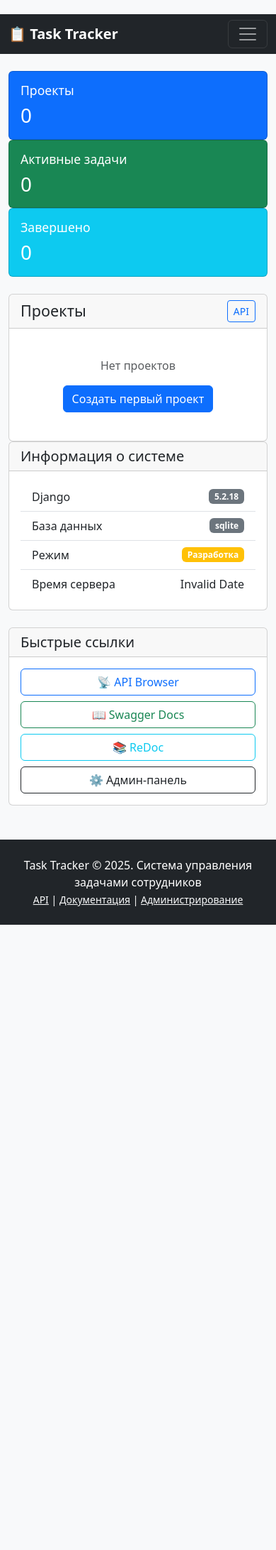
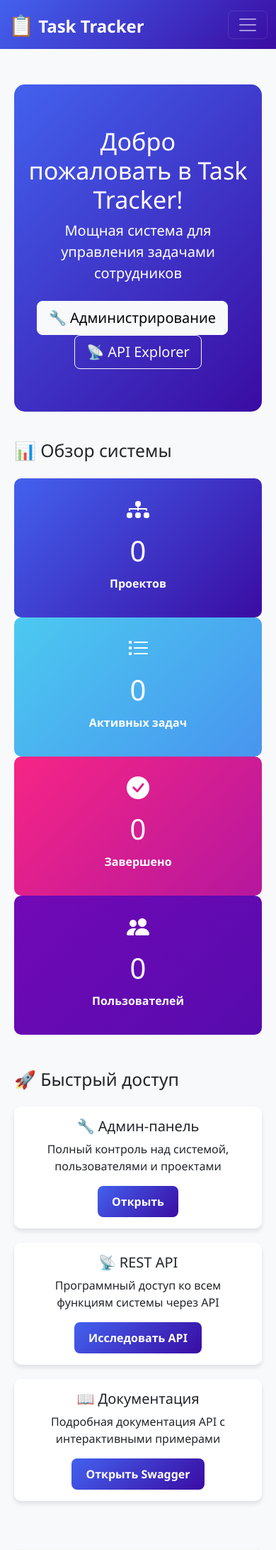
Before and after one commit to Anton742-Tu/Task-Tracker, a Django app: page / in a window 390 px wide. Shown: the top 2184 px of the page at 71% size. Before the commit the page ends 1303 px from the top, so only its background shows below. Run offline with Django 5.2, Linux system fonts and the light colour scheme; data that the repository does not hold is empty.

Commit message:
feat: полная базовая реализация Task Tracker
Веб-интерфейс:
- Красивая главная страница с Bootstrap 5
- Адаптивный дизайн с анимациями
- Панель навигации и футер
- Статистика проектов и задач

API:
- REST API для проектов (ProjectViewSet)
- REST API для задач (TaskViewSet)
- Swagger/OpenAPI документация
- Фильтрация и поиск

Модели:
- Кастомная модель пользователя
- Модели Project и Task
- Готовность к расширению

Инфраструктура:
- Docker конфигурация
- Makefile для управления
- Poetry для зависимостей
- Настройки разработки/продакшена

```diff
--- a/backend/config/urls.py
+++ b/backend/config/urls.py
@@ -1,28 +1,145 @@
+from pathlib import Path
+
 from django.conf import settings
 from django.contrib import admin
+from django.http import HttpResponse, JsonResponse
 from django.urls import include, path
 from drf_yasg import openapi
 from drf_yasg.views import get_schema_view
 from rest_framework import permissions
 
-from api.views.home import home_view
 
+def home_view(request):
+    """Главная страница"""
+    try:
+        import sys
+
+        import django
+        from django.db import connection
+        from django.shortcuts import render
+        from django.utils import timezone
+
+        # Базовый контекст
+        context = {
+            "django_version": django.get_version(),
+            "python_version": sys.version.split()[0],
+            "database_info": connection.vendor,
+            "debug_mode": django.conf.settings.DEBUG,
+            "server_time": timezone.now(),
+        }
+
+        # Пробуем получить данные из БД (если таблицы существуют)
+        try:
+            # Проекты
+            from apps.projects.models import Project
+
+            context["projects_count"] = Project.objects.count()
+
+            # Задачи
+            from apps.tasks.models import Task
+
+            context["active_tasks_count"] = Task.objects.filter(
+                status="in_progress"
+            ).count()
+            context["completed_tasks_count"] = Task.objects.filter(
+                status="completed"
+            ).count()
+
+            # Пользователи
+            from django.contrib.auth import get_user_model
+
+            User = get_user_model()
+            context["users_count"] = User.objects.count()
+
+        except Exception as db_error:
+            # Если таблицы еще не созданы
+            print(f"БД не готова: {db_error}")
+            context["projects_count"] = 0
+            context["active_tasks_count"] = 0
+            context["completed_tasks_count"] = 0
+            context["users_count"] = 0
+
+        return render(request, "index.html", context)
+
+    except Exception as e:
+        # Если что-то пошло не так
+        html = f"""
+        <!DOCTYPE html>
+        <html>
+        <head><title>Ошибка</title><style>body{{font-family:Arial;padding:20px;}}</style></head>
+        <body>
+            <h1>Ошибка в шаблоне</h1>
+            <pre style="background:#f0f0f0;padding:10px;border-radius:5px;">{str(e)}</pre>
+            <p><a href="/">На главную</a></p>
+        </body>
+        </html>
+        """
+        return HttpResponse(html)
+
+
+def diagnostic_view(request):
+    BASE_DIR = Path(__file__).resolve().parent.parent
+    templates_dir = BASE_DIR / "templates"
+
+    # Проверяем, что внутри templates/
+    template_files = []
+    if templates_dir.exists():
+        for file in templates_dir.iterdir():
+            template_files.append(
+                {
+                    "name": file.name,
+                    "size": file.stat().st_size,
+                    "is_file": file.is_file(),
+                }
+            )
+
+    # Получаем настройки TEMPLATES
+    templates_settings = {
+        "DIRS": [str(d) for d in settings.TEMPLATES[0]["DIRS"]],
+        "APP_DIRS": settings.TEMPLATES[0]["APP_DIRS"],
+        "BACKEND": settings.TEMPLATES[0]["BACKEND"],
+    }
+
+    data = {
+        "status": "Django работает!",
+        "base_dir": str(BASE_DIR),
+        "templates": {
+            "dir": str(templates_dir),
+            "exists": templates_dir.exists(),
+            "files": template_files,
+            "settings": templates_settings,
+        },
+        "static": {
+            "dir": str(BASE_DIR / "static"),
+            "exists": (BASE_DIR / "static").exists(),
+        },
+    }
+    return JsonResponse(data)
+
+
+def health_check(request):
+    return HttpResponse("OK")
+
+
+# 2. Swagger/OpenAPI
 schema_view = get_schema_view(
     openapi.Info(
         title="Task Tracker API",
         default_version="v1",
         description="API для системы управления задачами",
-        terms_of_service="https://www.google.com/policies/terms/",
-        contact=openapi.Contact(email="contact@tasktracker.local"),
-        license=openapi.License(name="BSD License"),
     ),
     public=True,
     permission_classes=(permissions.AllowAny,),
 )
 
+# 3. Основные URL patterns
 urlpatterns = [
-    # Главная страница
+    # Главная
     path("", home_view, name="home"),
+    # Диагностика
+    path("diagnostic/", diagnostic_view, name="diagnostic"),
+    # Health check
+    path("health/", health_check, name="health"),
     # Админка
     path("admin/", admin.site.urls),
     # API
@@ -36,10 +153,13 @@
     path("redoc/", schema_view.with_ui("redoc", cache_timeout=0), name="schema-redoc"),
 ]
 
-# Debug toolbar только для разработки
+# 4. Debug toolbar
 if settings.DEBUG:
-    import debug_toolbar
+    try:
+        import debug_toolbar
 
-    urlpatterns = [
-        path("__debug__/", include(debug_toolbar.urls)),
-    ] + urlpatterns
+        urlpatterns = [
+            path("__debug__/", include(debug_toolbar.urls)),
+        ] + urlpatterns
+    except ImportError:
+        pass
--- a/backend/templates/base.html
+++ b/backend/templates/base.html
@@ -5,46 +5,87 @@
     <meta name="viewport" content="width=device-width, initial-scale=1.0">
     <title>{% block title %}Task Tracker{% endblock %}</title>
 
-    {% load static %}
+    <!-- Bootstrap Icons -->
+    <link rel="stylesheet" href="https://cdn.jsdelivr.net/npm/bootstrap-icons@1.11.0/font/bootstrap-icons.css">
 
+    <!-- Bootstrap 5 -->
     <link href="https://cdn.jsdelivr.net/npm/bootstrap@5.3.0/dist/css/bootstrap.min.css" rel="stylesheet">
-    <link href="{% static 'css/style.css' %}" rel="stylesheet">
 
-    <!-- Bootstrap 5 для стилей -->
-    <link href="https://cdn.jsdelivr.net/npm/bootstrap@5.3.0/dist/css/bootstrap.min.css" rel="stylesheet">
     <style>
         body {
+            font-family: 'Segoe UI', Tahoma, Geneva, Verdana, sans-serif;
             background-color: #f8f9fa;
-            padding-top: 20px;
+            margin: 0;
+            padding: 0;
         }
+
         .navbar-brand {
             font-weight: bold;
+            font-size: 1.5rem;
         }
-        .project-card, .task-card {
-            transition: transform 0.2s;
+
+        .container {
+            max-width: 1200px;
+            margin: 30px auto;
+            padding: 20px;
+        }
+
+        .card {
+            border: none;
+            border-radius: 10px;
+            box-shadow: 0 4px 6px rgba(0, 0, 0, 0.1);
+            transition: transform 0.3s ease;
             margin-bottom: 20px;
         }
-        .project-card:hover, .task-card:hover {
+
+        .card:hover {
             transform: translateY(-5px);
-            box-shadow: 0 10px 20px rgba(0,0,0,0.1);
+            box-shadow: 0 6px 12px rgba(0, 0, 0, 0.15);
         }
-        .status-active {
-            border-left: 5px solid #28a745;
+
+        .btn-custom {
+            background: linear-gradient(135deg, #4361ee, #3a0ca3);
+            border: none;
+            border-radius: 8px;
+            padding: 10px 20px;
+            color: white;
+            font-weight: bold;
         }
-        .status-inactive {
-            border-left: 5px solid #6c757d;
+
+        .btn-custom:hover {
+            background: linear-gradient(135deg, #3a0ca3, #4361ee);
+            color: white;
         }
-        .status-completed {
-            border-left: 5px solid #17a2b8;
+
+        .hero-section {
+            background: linear-gradient(135deg, #4361ee, #3a0ca3);
+            color: white;
+            padding: 60px 20px;
+            border-radius: 15px;
+            text-align: center;
+            margin-bottom: 40px;
+        }
+
+        .stat-card {
+            text-align: center;
+            padding: 20px;
+            border-radius: 10px;
+            color: white;
+            font-weight: bold;
+        }
+
+        .stat-card h3 {
+            font-size: 2.5rem;
+            margin: 10px 0;
         }
     </style>
 </head>
 <body>
     <!-- Навигация -->
-    <nav class="navbar navbar-expand-lg navbar-dark bg-dark mb-4">
-        <div class="container">
+    <nav class="navbar navbar-expand-lg navbar-dark" style="background: linear-gradient(135deg, #4361ee, #3a0ca3);">
+        <div class="container-fluid">
             <a class="navbar-brand" href="/">
-                📋 Task Tracker
+                <span style="font-size: 1.8rem;">📋</span> Task Tracker
             </a>
             <button class="navbar-toggler" type="button" data-bs-toggle="collapse" data-bs-target="#navbarNav">
                 <span class="navbar-toggler-icon"></span>
@@ -52,24 +93,24 @@
             <div class="collapse navbar-collapse" id="navbarNav">
                 <ul class="navbar-nav ms-auto">
                     <li class="nav-item">
-                        <a class="nav-link {% if request.path == '/' %}active{% endif %}" href="/">
-                            Главная
-                        </a>
+                        <a class="nav-link active" href="/">🏠 Главная</a>
                     </li>
                     <li class="nav-item">
-                        <a class="nav-link" href="/api/" target="_blank">
-                            API
-                        </a>
+                        <a class="nav-link" href="/admin/">🔧 Админка</a>
                     </li>
                     <li class="nav-item">
-                        <a class="nav-link" href="/swagger/" target="_blank">
-                            Swagger
-                        </a>
+                        <a class="nav-link" href="/api/">📡 API</a>
+                    </li>
+                    <li class="nav-link">|</li>
+                    <li class="nav-item">
+                        <a class="nav-link" href="/swagger/">📖 Swagger</a>
                     </li>
                     <li class="nav-item">
-                        <a class="nav-link" href="/admin/" target="_blank">
-                            Админка
-                        </a>
+                        <a class="nav-link" href="/redoc/">📚 ReDoc</a>
+                    </li>
+                    <li class="nav-link">|</li>
+                    <li class="nav-item">
+                        <a class="nav-link" href="/diagnostic/">🛠️ Диагностика</a>
                     </li>
                 </ul>
             </div>
@@ -78,18 +119,21 @@
 
     <!-- Основной контент -->
     <div class="container">
-        {% block content %}{% endblock %}
+        {% block content %}
+        <!-- Сюда будет вставлен контент из дочерних шаблонов -->
+        {% endblock %}
     </div>
 
     <!-- Футер -->
-    <footer class="mt-5 py-4 bg-dark text-white">
-        <div class="container text-center">
-            <p class="mb-0">Task Tracker © {% now "Y" %}. Система управления задачами сотрудников</p>
+    <footer class="text-center py-4 mt-5" style="background-color: #343a40; color: white;">
+        <div class="container">
+            <p class="mb-2">Task Tracker © {% now "Y" %}</p>
             <p class="mb-0">
                 <small>
+                    Система управления задачами сотрудников |
                     <a href="/api/" class="text-light">API</a> |
                     <a href="/swagger/" class="text-light">Документация</a> |
-                    <a href="/admin/" class="text-light">Администрирование</a>
+                    <a href="/diagnostic/" class="text-light">Диагностика</a>
                 </small>
             </p>
         </div>
@@ -98,29 +142,35 @@
     <!-- Bootstrap JS -->
     <script src="https://cdn.jsdelivr.net/npm/bootstrap@5.3.0/dist/js/bootstrap.bundle.min.js"></script>
 
-    <!-- Кастомный JS -->
+    <!-- Простой скрипт для анимаций -->
     <script>
-        // Простые функции для работы с интерфейсом
         document.addEventListener('DOMContentLoaded', function() {
-            // Подсветка активной ссылки в навигации
+            // Анимация появления карточек
+            const cards = document.querySelectorAll('.card');
+            cards.forEach((card, index) => {
+                card.style.opacity = '0';
+                card.style.transform = 'translateY(20px)';
+
+                setTimeout(() => {
+                    card.style.transition = 'opacity 0.5s ease, transform 0.5s ease';
+                    card.style.opacity = '1';
+                    card.style.transform = 'translateY(0)';
+                }, index * 100);
+            });
+
+            // Подсветка активной ссылки
             const currentPath = window.location.pathname;
             document.querySelectorAll('.nav-link').forEach(link => {
                 if (link.getAttribute('href') === currentPath) {
                     link.classList.add('active');
+                    link.style.fontWeight = 'bold';
                 }
-            });
-
-            // Форматирование дат
-            document.querySelectorAll('.date-time').forEach(element => {
-                const date = new Date(element.textContent);
-                element.textContent = date.toLocaleString('ru-RU');
             });
         });
     </script>
 
-    <script src="https://cdn.jsdelivr.net/npm/bootstrap@5.3.0/dist/js/bootstrap.bundle.min.js"></script>
-    <script src="{% static 'js/main.js' %}"></script>
-
-    {% block scripts %}{% endblock %}
+    {% block scripts %}
+    <!-- Дополнительные скрипты для дочерних страниц -->
+    {% endblock %}
 </body>
 </html>
--- a/backend/templates/index.html
+++ b/backend/templates/index.html
@@ -1,138 +1,125 @@
-{% extends 'base.html' %}
+{% extends "base.html" %}
 
-{% block title %}Главная - Task Tracker{% endblock %}
+{% block title %}Главная страница - Task Tracker{% endblock %}
 
 {% block content %}
+    <!-- Герой-секция -->
+    <div class="hero-section">
+        <h1 class="display-4">Добро пожаловать в Task Tracker!</h1>
+        <p class="lead">Мощная система для управления задачами сотрудников</p>
+        <div class="mt-4">
+            <a href="/admin/" class="btn btn-light btn-lg me-3">🔧 Администрирование</a>
+            <a href="/api/" class="btn btn-outline-light btn-lg">📡 API Explorer</a>
+        </div>
+    </div>
+
+    <!-- Статистика -->
+    <h2 class="mb-4">📊 Обзор системы</h2>
     <div class="row">
-    <div class="col-md-8">
-        <!-- Статистика -->
-        <div class="row mb-4">
+        <div class="col-md-3">
+            <div class="stat-card" style="background: linear-gradient(135deg, #4361ee, #3a0ca3);">
+                <i class="bi bi-diagram-3-fill" style="font-size: 2rem;"></i>
+                <h3>{{ projects_count|default:"0" }}</h3>
+                <p>Проектов</p>
+            </div>
+        </div>
+        <div class="col-md-3">
+            <div class="stat-card" style="background: linear-gradient(135deg, #4cc9f0, #4895ef);">
+                <i class="bi bi-list-task" style="font-size: 2rem;"></i>
+                <h3>{{ active_tasks_count|default:"0" }}</h3>
+                <p>Активных задач</p>
+            </div>
+        </div>
+        <div class="col-md-3">
+            <div class="stat-card" style="background: linear-gradient(135deg, #f72585, #b5179e);">
+                <i class="bi bi-check-circle-fill" style="font-size: 2rem;"></i>
+                <h3>{{ completed_tasks_count|default:"0" }}</h3>
+                <p>Завершено</p>
+            </div>
+        </div>
+        <div class="col-md-3">
+            <div class="stat-card" style="background: linear-gradient(135deg, #7209b7, #560bad);">
+                <i class="bi bi-people-fill" style="font-size: 2rem;"></i>
+                <h3>{{ users_count|default:"0" }}</h3>
+                <p>Пользователей</p>
+            </div>
+        </div>
+    </div>
+
+    <!-- Быстрые ссылки -->
+    <h2 class="mt-5 mb-4">🚀 Быстрый доступ</h2>
+    <div class="row">
         <div class="col-md-4">
-                <div class="card text-white bg-primary">
-                    <div class="card-body">
-                        <h5 class="card-title">Проекты</h5>
-                        <p class="card-text display-6">{{ projects_count }}</p>
+            <div class="card">
+                <div class="card-body text-center">
+                    <h5 class="card-title">🔧 Админ-панель</h5>
+                    <p class="card-text">Полный контроль над системой, пользователями и проектами</p>
+                    <a href="/admin/" class="btn btn-custom">Открыть</a>
                 </div>
             </div>
         </div>
         <div class="col-md-4">
-                <div class="card text-white bg-success">
-                    <div class="card-body">
-                        <h5 class="card-title">Активные задачи</h5>
-                        <p class="card-text display-6">{{ active_tasks_count }}</p>
+            <div class="card">
+                <div class="card-body text-center">
+                    <h5 class="card-title">📡 REST API</h5>
+                    <p class="card-text">Программный доступ ко всем функциям системы через API</p>
+                    <a href="/api/" class="btn btn-custom">Исследовать API</a>
                 </div>
             </div>
         </div>
         <div class="col-md-4">
-                <div class="card text-white bg-info">
-                    <div class="card-body">
-                        <h5 class="card-title">Завершено</h5>
-                        <p class="card-text display-6">{{ completed_tasks_count }}</p>
+            <div class="card">
+                <div class="card-body text-center">
+                    <h5 class="card-title">📖 Документация</h5>
+                    <p class="card-text">Подробная документация API с интерактивными примерами</p>
+                    <a href="/swagger/" class="btn btn-custom">Открыть Swagger</a>
                 </div>
             </div>
         </div>
     </div>
 
-        <!-- Список проектов -->
-        <div class="card">
-            <div class="card-header d-flex justify-content-between align-items-center">
-                <h4 class="mb-0">Проекты</h4>
-                <a href="/api/projects/" class="btn btn-sm btn-outline-primary" target="_blank">
-                    API
-                </a>
+    <!-- Техническая информация -->
+    <div class="card mt-5">
+        <div class="card-header">
+            <h5 class="mb-0">🖥️ Техническая информация</h5>
         </div>
         <div class="card-body">
-                {% if projects %}
-                    <div class="list-group">
-                        {% for project in projects %}
-                        <div class="list-group-item project-card {% if project.status == 'active' %}status-active{% elif project.status == 'completed' %}status-completed{% else %}status-inactive{% endif %}">
-                            <div class="d-flex w-100 justify-content-between">
-                                <h5 class="mb-1">{{ project.name }}</h5>
-                                <small class="badge {% if project.status == 'active' %}bg-success{% elif project.status == 'completed' %}bg-info{% else %}bg-secondary{% endif %}">
-                                    {{ project.get_status_display }}
-                                </small>
+            <div class="row">
+                <div class="col-md-6">
+                    <p><strong>Версия Django:</strong> {{ django_version }}</p>
+                    <p><strong>База данных:</strong> {{ database_info }}</p>
+                    <p><strong>Режим работы:</strong>
+                        {% if debug_mode %}
+                            <span class="badge bg-warning">Разработка</span>
+                        {% else %}
+                            <span class="badge bg-success">Продакшн</span>
+                        {% endif %}
+                    </p>
                 </div>
-                            <p class="mb-1">{{ project.description|truncatechars:100 }}</p>
-                            <div class="d-flex justify-content-between align-items-center mt-2">
-                                <small>
-                                    📅 Создан: <span class="date-time">{{ project.created_at }}</span>
-                                </small>
-                                <div>
-                                    <span class="badge bg-light text-dark me-2">
-                                        🎯 Задач: {{ project.task_count }}
-                                    </span>
-                                    <span class="badge bg-light text-dark">
-                                        ✅ Выполнено: {{ project.completed_task_count }}
-                                    </span>
+                <div class="col-md-6">
+                    <p><strong>Серверное время:</strong> {{ server_time|date:"d.m.Y H:i:s" }}</p>
+                    <p><strong>Версия Python:</strong> {{ python_version }}</p>
+                    <p><strong>API доступно по:</strong> <code>/api/</code></p>
                 </div>
             </div>
-                        </div>
-                        {% endfor %}
-                    </div>
-                {% else %}
-                    <div class="text-center py-4">
-                        <p class="text-muted">Нет проектов</p>
-                        <a href="/admin/projects/project/add/" class="btn btn-primary" target="_blank">
-                            Создать первый проект
-                        </a>
-                    </div>
-                {% endif %}
+            <div class="mt-3">
+                <a href="/diagnostic/" class="btn btn-outline-primary">Подробная диагностика</a>
             </div>
         </div>
     </div>
 
-    <div class="col-md-4">
-        <!-- Информация о системе -->
-        <div class="card mb-4">
+    <!-- Инструкция по началу работы -->
+    <div class="card mt-4">
         <div class="card-header">
-                <h5 class="mb-0">Информация о системе</h5>
+            <h5 class="mb-0">🚀 Начало работы</h5>
         </div>
         <div class="card-body">
-                <ul class="list-group list-group-flush">
-                    <li class="list-group-item d-flex justify-content-between align-items-center">
-                        Django
-                        <span class="badge bg-secondary">{{ django_version }}</span>
-                    </li>
-                    <li class="list-group-item d-flex justify-content-between align-items-center">
-                        База данных
-                        <span class="badge bg-secondary">{{ database_info }}</span>
-                    </li>
-                    <li class="list-group-item d-flex justify-content-between align-items-center">
-                        Режим
-                        <span class="badge {% if debug_mode %}bg-warning{% else %}bg-success{% endif %}">
-                            {% if debug_mode %}Разработка{% else %}Продакшн{% endif %}
-                        </span>
-                    </li>
-                    <li class="list-group-item d-flex justify-content-between align-items-center">
-                        Время сервера
-                        <span class="date-time">{{ server_time }}</span>
-                    </li>
-                </ul>
-            </div>
-        </div>
-
-        <!-- Быстрые ссылки -->
-        <div class="card">
-            <div class="card-header">
-                <h5 class="mb-0">Быстрые ссылки</h5>
-            </div>
-            <div class="card-body">
-                <div class="d-grid gap-2">
-                    <a href="/api/" class="btn btn-outline-primary" target="_blank">
-                        📡 API Browser
-                    </a>
-                    <a href="/swagger/" class="btn btn-outline-success" target="_blank">
-                        📖 Swagger Docs
-                    </a>
-                    <a href="/redoc/" class="btn btn-outline-info" target="_blank">
-                        📚 ReDoc
-                    </a>
-                    <a href="/admin/" class="btn btn-outline-dark" target="_blank">
-                        ⚙️ Админ-панель
-                    </a>
-                </div>
-            </div>
-        </div>
+            <ol>
+                <li>Создайте суперпользователя через команду: <code>python manage.py createsuperuser</code></li>
+                <li>Войдите в <a href="/admin/">админ-панель</a> и создайте первый проект</li>
+                <li>Добавьте пользователей и назначьте им задачи</li>
+                <li>Используйте API для интеграции с другими системами</li>
+            </ol>
         </div>
     </div>
 {% endblock %}
```
Also changed, not shown: backend/api/views/diagnostic.py (added, +36 -0 lines), backend/fixtures/sample_data.py (deleted, +0 -116 lines). Lines whose indentation alone changed are shown as unchanged.
